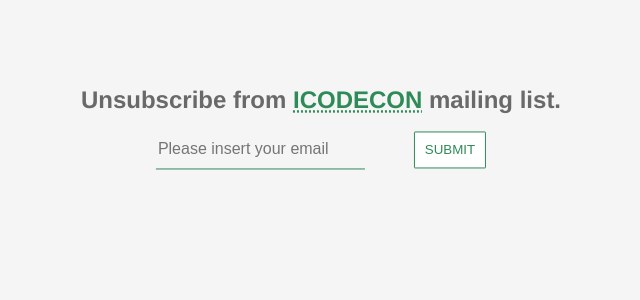
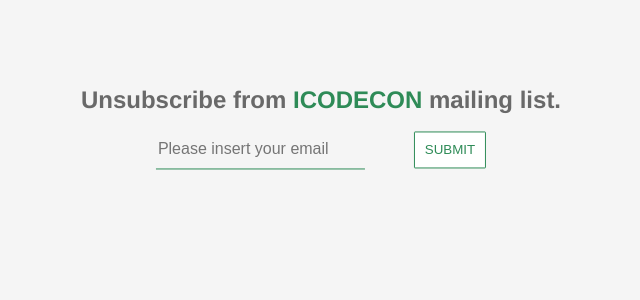
Before and after one commit to bledidalipaj/unsubscribe, a Flask app: page / in a window 1280 px wide. Shown: the part 272-572 px from the top of the page, without its empty margins (319-959 px from the left). Run offline with Flask 2, Linux system fonts and the light colour scheme.

Commit message:
Remove text-decoration form abbr element.

```diff
--- a/static/css/main.css
+++ b/static/css/main.css
@@ -42,6 +42,10 @@ a:visited {
 
 a:hover {
     text-decoration: underline;
+}
+
+abbr {
+    text-decoration: none;
 }
 
 p {
```
